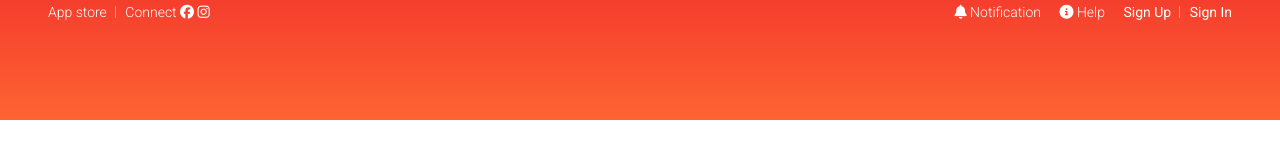
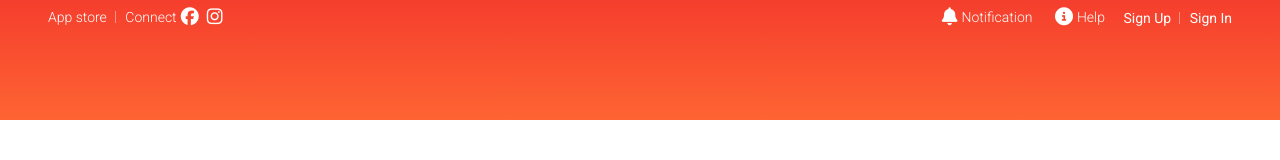
Before and after one commit to thinhnguyen5/HTML-CSS, a plain HTML site: page Css Base/index.html in a window 1280 px wide. Drawn offline with nearby package versions, Linux system fonts and the light colour scheme.

Commit message:
Apply css for icons

```diff
--- a/Css Base/assets/css/main.css
+++ b/Css Base/assets/css/main.css
@@ -17,6 +17,7 @@
 .header__navbar-item {
     margin: 0 8px;
     position: relative;
+    min-height: 26px;
 }
 
 .header__navbar-item,
@@ -28,7 +29,15 @@
     font-weight: 300;
 }
 
+.header__navbar-item,
+.header__navbar-item-link,
+.header__navbar-icon-link {
+    display: inline-flex;
+    align-items: center;
+}
+
 .header__navbar-item:hover,
+.header__navbar-icon-link:hover,
 .header__navbar-item-link:hover {
     opacity: 0.7;
     cursor: pointer;
@@ -50,6 +59,16 @@
 }
 
 .header__navbar-icon-link {
-    color: #fff;
+    color: var(--white-color);
     text-decoration: none;
 }
+
+.header__navbar-icon {
+    font-size: 1.8rem;
+    margin: 0 4px;
+}
+
+.header__navbar-title--no-poiter {
+    cursor: text;
+    color: var(--white-color);
+}
--- a/Css Base/index.html
+++ b/Css Base/index.html
@@ -18,13 +18,13 @@
                     <ul class="header__navbar-list">
                         <li class="header__navbar-item header__navbar-item--separate">App store</li>
                         <li class="header__navbar-item">
-                            Connect
+                            <span class="header__navbar-title--no-poiter">Connect</span>
                             <a href="" class="header__navbar-icon-link">
-                                <i class="fa-brands fa-facebook"></i>
+                                <i class="header__navbar-icon fa-brands fa-facebook"></i>
                             </a>
 
                             <a href="" class="header__navbar-icon-link">
-                                <i class="fa-brands fa-instagram"></i>
+                                <i class="header__navbar-icon fa-brands fa-instagram"></i>
                             </a>
                         </li>
                     </ul>
@@ -32,13 +32,13 @@
                     <ul class="header__navbar-list">
                         <li class="header__navbar-item">
                             <a href="" class="header__navbar-icon-link">
-                                <i class="fa-solid fa-bell"></i>
+                                <i class="header__navbar-icon fa-solid fa-bell"></i>
                             </a>
                             <a href="" class="header__navbar-item-link">Notification</a>
                         </li>
                         <li class="header__navbar-item">
                             <a href="" class="header__navbar-icon-link">
-                                <i class="fa-solid fa-circle-info"></i>
+                                <i class="header__navbar-icon fa-solid fa-circle-info"></i>
                             </a>
                             <a href="" class="header__navbar-item-link">Help</a>
                         </li>
```
